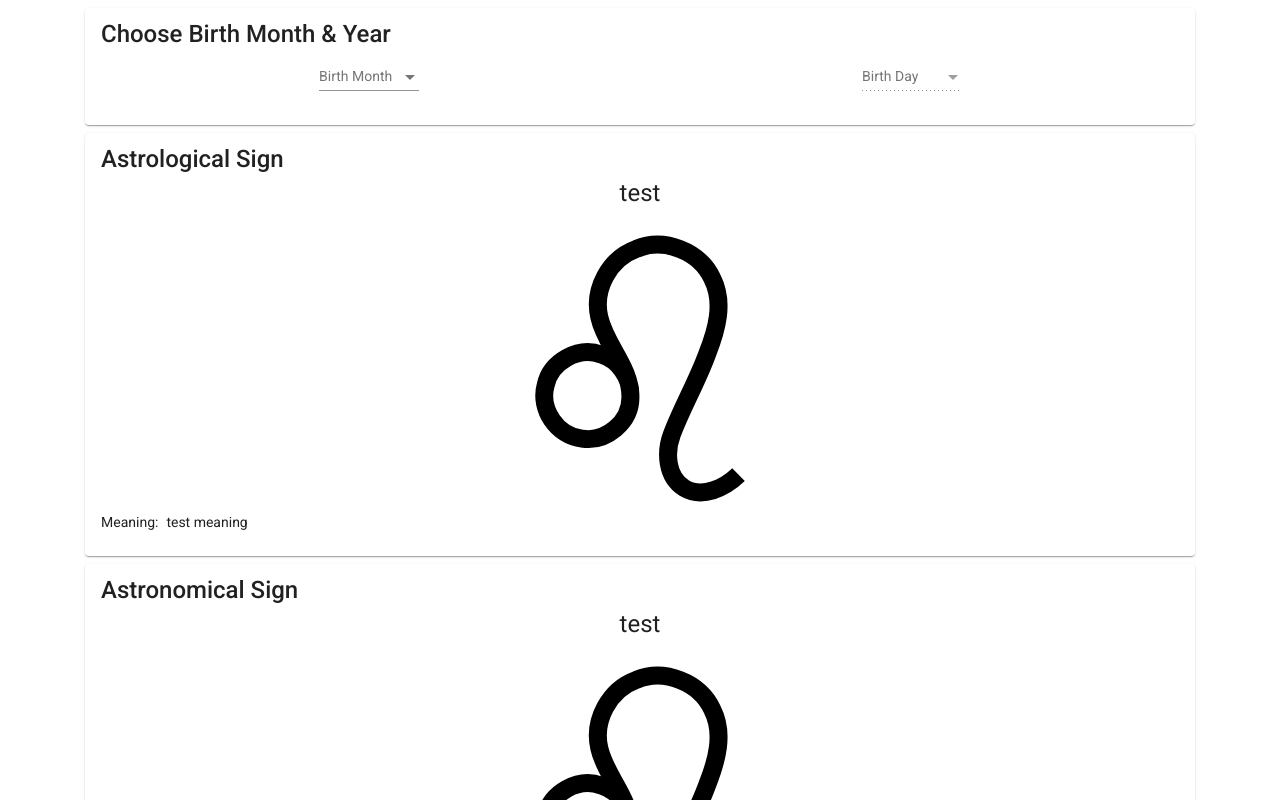
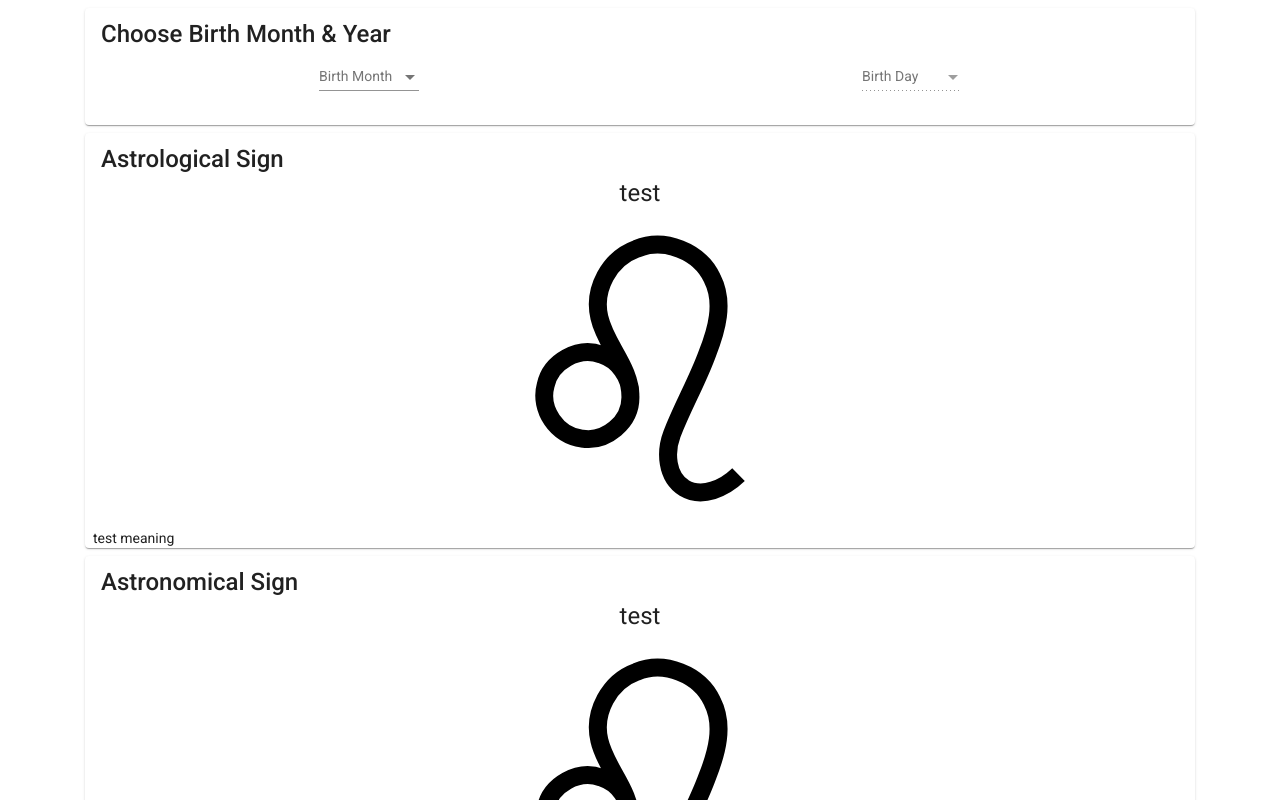
Before and after one commit to boogermanus/FauxScope, an Angular app: page / in a window 1280 px wide. Shown: the top 800 px of the page. Built offline with nearby package versions, Linux system fonts and the light colour scheme.

Commit message:
changes to layout

```diff
--- a/src/app/faux-scope-view/faux-scope-view.component.html
+++ b/src/app/faux-scope-view/faux-scope-view.component.html
@@ -7,11 +7,8 @@
         <div class="d-flex flex-row justify-content-center">
             <img [src]="scopeSignImageUrl" height="20%" width="20%">
         </div>
-        <div class="d-flex d-flex-row justify-content-start">
-            <div class="d-flex flex-column">
-                <label>Meaning:</label>
-            </div>
-            <div class="d-flex flex-column ml-2" id="meaning">{{scopeMeaning}}</div>
-        </div>
     </mat-card-content>
+    <mat-card-footer>
+        <div class="d-flex flex-column ml-2" id="meaning">{{scopeMeaning}}</div>
+    </mat-card-footer>
 </mat-card>
--- a/src/app/faux-scope-view/faux-scope-view.component.ts
+++ b/src/app/faux-scope-view/faux-scope-view.component.ts
@@ -19,9 +19,10 @@ export class FauxScopeViewComponent implements OnInit {
     return this.scope?.meaning ?? '';
   }
 
-  public get scopeDuration(): number {
-    return this.scope?.duration ?? 0;
-  }
+  // removed for now
+  // public get scopeDuration(): number {
+  //   return this.scope?.duration ?? 0;
+  // }
 
   public get scopeSignImageUrl(): string {
     return this.scope?.signImageUrl ?? '';
```
